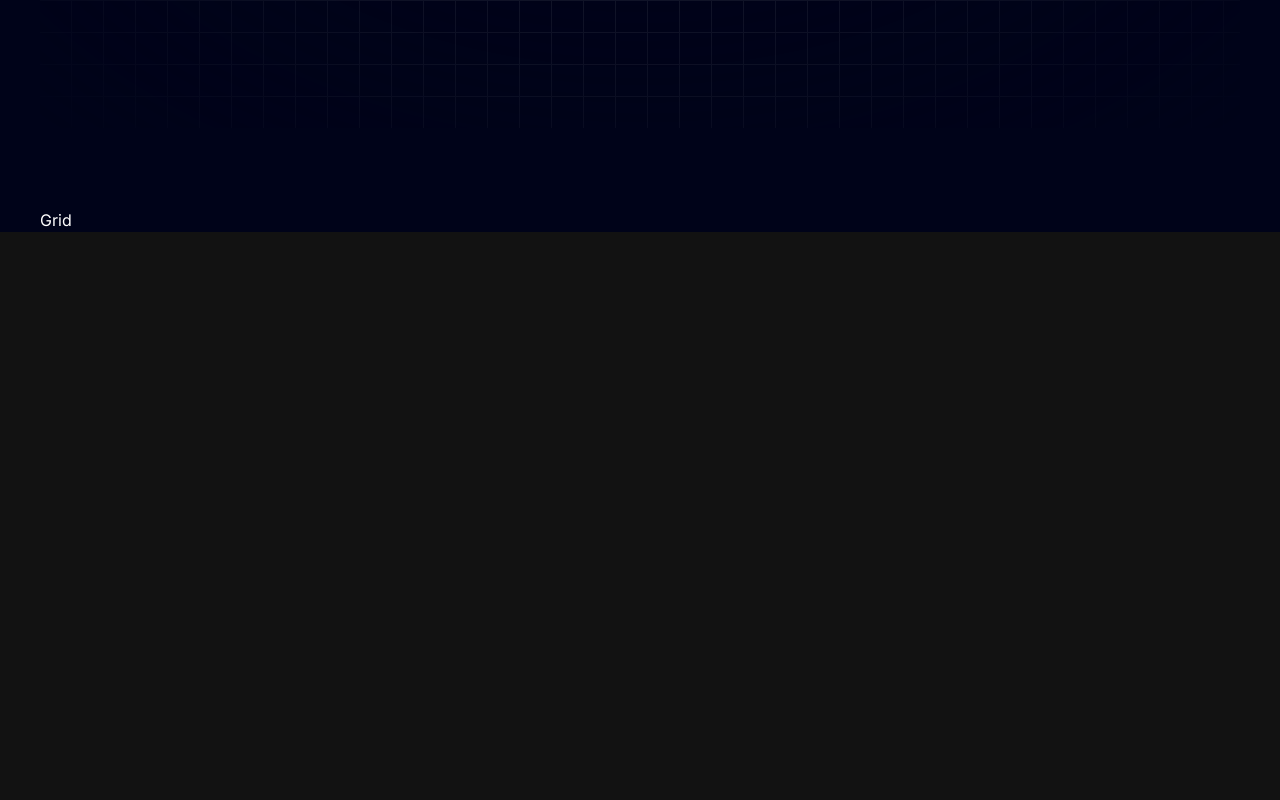
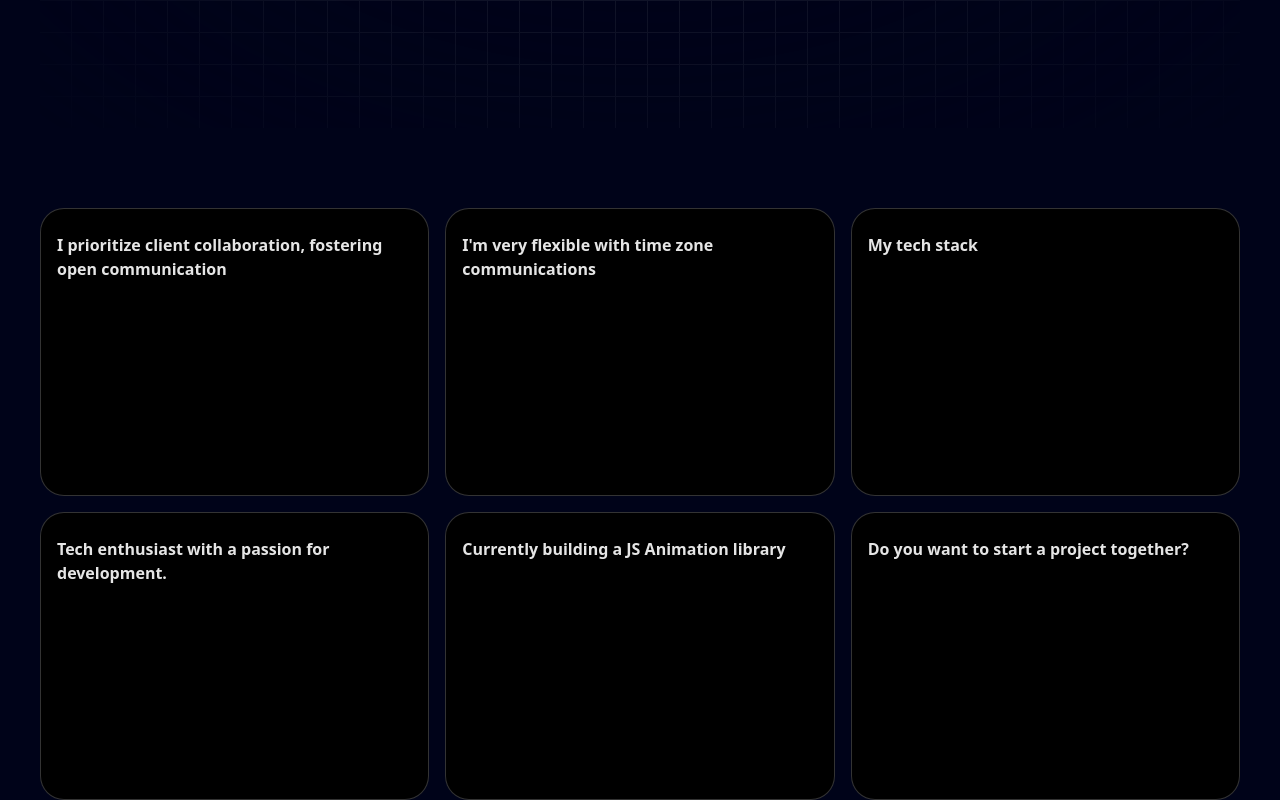
Before and after one commit to EmilianoCBE/portfolio, a Next.js app: page / in a window 1280 px wide. Shown: the part 816-1616 px from the top of the page. Before the commit the page ends 1048 px from the top, so only its background shows below. Built offline with nearby package versions, Linux system fonts and the light colour scheme.

Commit message:
Grid added

```diff
--- a/components/Grid.jsx
+++ b/components/Grid.jsx
@@ -1,7 +1,24 @@
 import React from 'react'
+import { BentoGrid, BentoGridItem } from './ui/bento-grid'
+import { gridItems } from '@/data/index'
 
 export const Grid = () => {
   return (
-    <div>Grid</div>
+    <section
+      id='about'
+    >
+      <BentoGrid>
+        {
+          gridItems.map((project, index) => (
+            <BentoGridItem
+              key={index}
+              id={project.id}
+              title={project.title}
+              description={project.des}
+            />
+          ))
+        }
+      </BentoGrid>
+    </section>
   )
 }
--- /dev/null
+++ b/components/ui/bento-grid.jsx
@@ -0,0 +1,36 @@
+import { cn } from "@/lib/utils";
+
+export const BentoGrid = ({className, children,}) => {
+  return (
+    <div
+      className={cn(
+        "grid md:auto-rows-[18rem] grid-cols-1 md:grid-cols-3 gap-4 max-w-7xl mx-auto ",
+        className
+      )}
+    >
+      {children}
+    </div>
+  );
+};
+
+export const BentoGridItem = ({className, title, description, header, icon, id}) => {
+  return (
+    <div
+      className={cn(
+        "row-span-1 relative rounded-3xl group/bento hover:shadow-xl transition duration-200 shadow-input dark:shadow-none p-4 dark:bg-black dark:border-white/[0.2] bg-white border border-transparent justify-between flex flex-col space-y-4",
+        className
+      )}
+    >
+      {header}
+      <div className="group-hover/bento:translate-x-2 transition duration-200">
+        {icon}
+        <div className="font-sans font-bold text-neutral-600 dark:text-neutral-200 mb-2 mt-2">
+          {title}
+        </div>
+        <div className="font-sans font-normal text-neutral-600 text-xs dark:text-neutral-300">
+          {description}
+        </div>
+      </div>
+    </div>
+  );
+};
--- /dev/null
+++ b/data/index.js
@@ -0,0 +1,217 @@
+export const navItems = [
+  { name: "About", link: "#about" },
+  { name: "Projects", link: "#projects" },
+  { name: "Testimonials", link: "#testimonials" },
+  { name: "Contact", link: "#contact" },
+];
+
+export const gridItems = [
+  {
+    id: 1,
+    title: "I prioritize client collaboration, fostering open communication ",
+    description: "",
+    className: "lg:col-span-3 md:col-span-6 md:row-span-4 lg:min-h-[60vh]",
+    imgClassName: "w-full h-full",
+    titleClassName: "justify-end",
+    img: "/b1.svg",
+    spareImg: "",
+  },
+  {
+    id: 2,
+    title: "I'm very flexible with time zone communications",
+    description: "",
+    className: "lg:col-span-2 md:col-span-3 md:row-span-2",
+    imgClassName: "",
+    titleClassName: "justify-start",
+    img: "",
+    spareImg: "",
+  },
+  {
+    id: 3,
+    title: "My tech stack",
+    description: "I constantly try to improve",
+    className: "lg:col-span-2 md:col-span-3 md:row-span-2",
+    imgClassName: "",
+    titleClassName: "justify-center",
+    img: "",
+    spareImg: "",
+  },
+  {
+    id: 4,
+    title: "Tech enthusiast with a passion for development.",
+    description: "",
+    className: "lg:col-span-2 md:col-span-3 md:row-span-1",
+    imgClassName: "",
+    titleClassName: "justify-start",
+    img: "/grid.svg",
+    spareImg: "/b4.svg",
+  },
+
+  {
+    id: 5,
+    title: "Currently building a JS Animation library",
+    description: "The Inside Scoop",
+    className: "md:col-span-3 md:row-span-2",
+    imgClassName: "absolute right-0 bottom-0 md:w-96 w-60",
+    titleClassName: "justify-center md:justify-start lg:justify-center",
+    img: "/b5.svg",
+    spareImg: "/grid.svg",
+  },
+  {
+    id: 6,
+    title: "Do you want to start a project together?",
+    description: "",
+    className: "lg:col-span-2 md:col-span-3 md:row-span-1",
+    imgClassName: "",
+    titleClassName: "justify-center md:max-w-full max-w-60 text-center",
+    img: "",
+    spareImg: "",
+  },
+];
+
+export const projects = [
+  {
+    id: 1,
+    title: "3D Solar System Planets to Explore",
+    des: "Explore the wonders of our solar system with this captivating 3D simulation of the planets using Three.js.",
+    img: "/p1.svg",
+    iconLists: ["/re.svg", "/tail.svg", "/ts.svg", "/three.svg", "/fm.svg"],
+    link: "https://github.com/adrianhajdin?tab=repositories",
+  },
+  {
+    id: 2,
+    title: "Yoom - Video Conferencing App",
+    des: "Simplify your video conferencing experience with Yoom. Seamlessly connect with colleagues and friends.",
+    img: "/p2.svg",
+    iconLists: ["/next.svg", "/tail.svg", "/ts.svg", "/stream.svg", "/c.svg"],
+    link: "https://github.com/adrianhajdin/zoom-clone",
+  },
+  {
+    id: 3,
+    title: "AI Image SaaS - Canva Application",
+    des: "A REAL Software-as-a-Service app with AI features and a payments and credits system using the latest tech stack.",
+    img: "/p3.svg",
+    iconLists: ["/re.svg", "/tail.svg", "/ts.svg", "/three.svg", "/c.svg"],
+    link: "https://github.com/adrianhajdin/ai_saas_app",
+  },
+  {
+    id: 4,
+    title: "Animated Apple Iphone 3D Website",
+    des: "Recreated the Apple iPhone 15 Pro website, combining GSAP animations and Three.js 3D effects..",
+    img: "/p4.svg",
+    iconLists: ["/next.svg", "/tail.svg", "/ts.svg", "/three.svg", "/gsap.svg"],
+    link: "https://github.com/adrianhajdin/iphone",
+  },
+];
+
+export const testimonials = [
+  {
+    quote:
+      "Collaborating with Adrian was an absolute pleasure. His professionalism, promptness, and dedication to delivering exceptional results were evident throughout our project. Adrian's enthusiasm for every facet of development truly stands out. If you're seeking to elevate your website and elevate your brand, Adrian is the ideal partner.",
+    name: "Michael Johnson",
+    title: "Director of AlphaStream Technologies",
+  },
+  {
+    quote:
+      "Collaborating with Adrian was an absolute pleasure. His professionalism, promptness, and dedication to delivering exceptional results were evident throughout our project. Adrian's enthusiasm for every facet of development truly stands out. If you're seeking to elevate your website and elevate your brand, Adrian is the ideal partner.",
+    name: "Michael Johnson",
+    title: "Director of AlphaStream Technologies",
+  },
+  {
+    quote:
+      "Collaborating with Adrian was an absolute pleasure. His professionalism, promptness, and dedication to delivering exceptional results were evident throughout our project. Adrian's enthusiasm for every facet of development truly stands out. If you're seeking to elevate your website and elevate your brand, Adrian is the ideal partner.",
+    name: "Michael Johnson",
+    title: "Director of AlphaStream Technologies",
+  },
+  {
+    quote:
+      "Collaborating with Adrian was an absolute pleasure. His professionalism, promptness, and dedication to delivering exceptional results were evident throughout our project. Adrian's enthusiasm for every facet of development truly stands out. If you're seeking to elevate your website and elevate your brand, Adrian is the ideal partner.",
+    name: "Michael Johnson",
+    title: "Director of AlphaStream Technologies",
+  },
+  {
+    quote:
+      "Collaborating with Adrian was an absolute pleasure. His professionalism, promptness, and dedication to delivering exceptional results were evident throughout our project. Adrian's enthusiasm for every facet of development truly stands out. If you're seeking to elevate your website and elevate your brand, Adrian is the ideal partner.",
+    name: "Michael Johnson",
+    title: "Director of AlphaStream Technologies",
+  },
+];
+
+export const companies = [
+  {
+    id: 1,
+    name: "cloudinary",
+    img: "/cloud.svg",
+    nameImg: "/cloudName.svg",
+  },
+  {
+    id: 2,
+    name: "appwrite",
+    img: "/app.svg",
+    nameImg: "/appName.svg",
+  },
+  {
+    id: 3,
+    name: "HOSTINGER",
+    img: "/host.svg",
+    nameImg: "/hostName.svg",
+  },
+  {
+    id: 4,
+    name: "stream",
+    img: "/s.svg",
+    nameImg: "/streamName.svg",
+  },
+  {
+    id: 5,
+    name: "docker.",
+    img: "/dock.svg",
+    nameImg: "/dockerName.svg",
+  },
+];
+
+export const workExperience = [
+  {
+    id: 1,
+    title: "Frontend Engineer Intern",
+    desc: "Assisted in the development of a web-based platform using React.js, enhancing interactivity.",
+    className: "md:col-span-2",
+    thumbnail: "/exp1.svg",
+  },
+  {
+    id: 2,
+    title: "Mobile App Dev - JSM Tech",
+    desc: "Designed and developed mobile app for both iOS & Android platforms using React Native.",
+    className: "md:col-span-2", // change to md:col-span-2
+    thumbnail: "/exp2.svg",
+  },
+  {
+    id: 3,
+    title: "Freelance App Dev Project",
+    desc: "Led the dev of a mobile app for a client, from initial concept to deployment on app stores.",
+    className: "md:col-span-2", // change to md:col-span-2
+    thumbnail: "/exp3.svg",
+  },
+  {
+    id: 4,
+    title: "Lead Frontend Developer",
+    desc: "Developed and maintained user-facing features using modern frontend technologies.",
+    className: "md:col-span-2",
+    thumbnail: "/exp4.svg",
+  },
+];
+
+export const socialMedia = [
+  {
+    id: 1,
+    img: "/git.svg",
+  },
+  {
+    id: 2,
+    img: "/twit.svg",
+  },
+  {
+    id: 3,
+    img: "/link.svg",
+  },
+];
--- a/package.json
+++ b/package.json
@@ -9,6 +9,7 @@
     "lint": "next lint"
   },
   "dependencies": {
+    "@tabler/icons-react": "^3.11.0",
     "clsx": "^2.1.1",
     "framer-motion": "^11.3.8",
     "mini-svg-data-uri": "^1.4.4",
```
Also changed, not shown: 1 other file (tests, documents, lock files or other folders).
